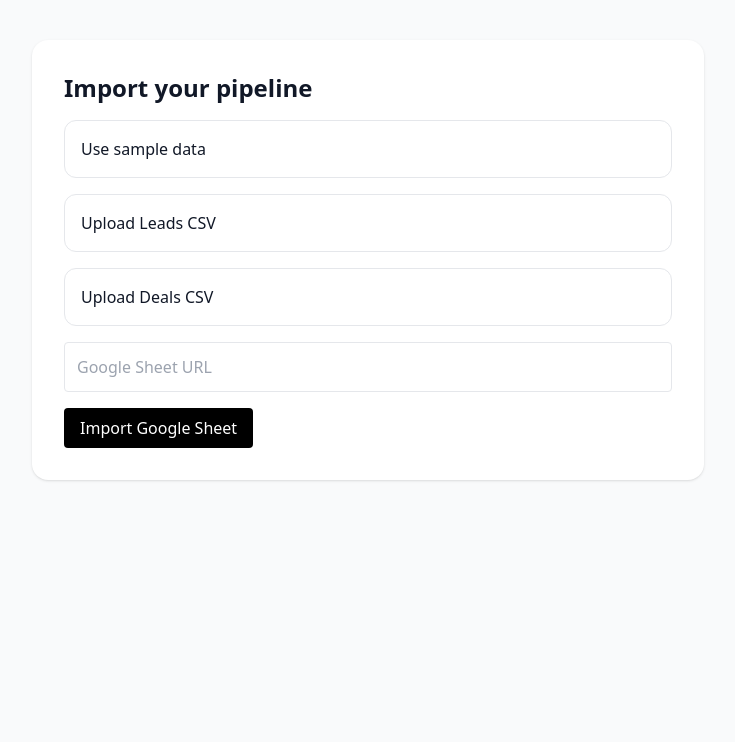
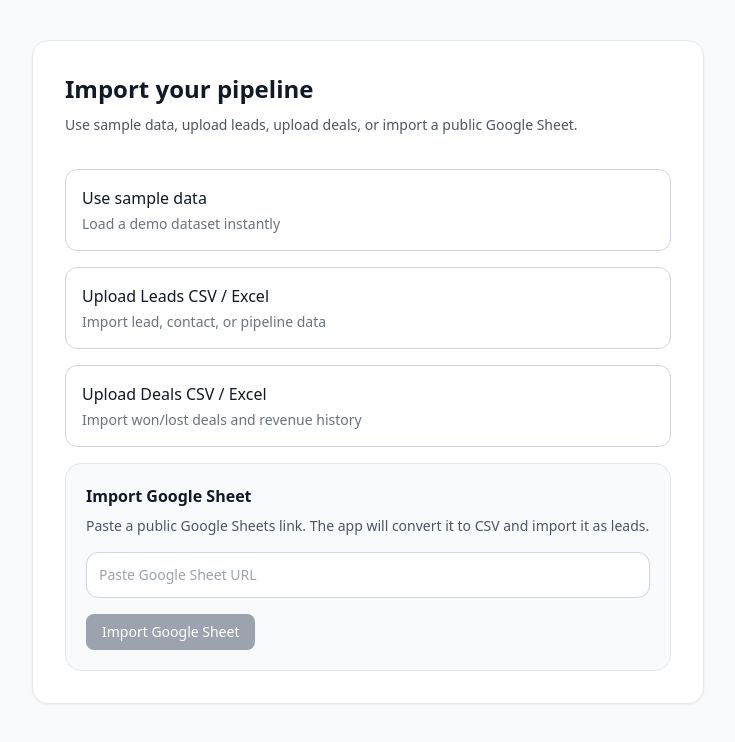
Before and after one commit to powerstephen/ai-sales-agent-mvp-new, a Next.js app: page /connect in a window 1280 px wide. Shown: the top 742 px of the page, without its empty margins (272-1007 px from the left). Built offline with nearby package versions, Linux system fonts and the light colour scheme.

Commit message:
Update page.tsx

```diff
--- a/app/connect/page.tsx
+++ b/app/connect/page.tsx
@@ -13,16 +13,17 @@ export default function ConnectPage() {
   const [sheetUrl, setSheetUrl] = useState("");
   const [error, setError] = useState("");
 
-  const saveLeads = (data: any) => {
+  const saveLeads = (data: unknown) => {
     localStorage.setItem("uploadedLeads", JSON.stringify(data));
     localStorage.setItem("dataMode", "uploaded");
   };
 
-  const saveDeals = (data: any) => {
+  const saveDeals = (data: unknown) => {
     localStorage.setItem("uploadedDeals", JSON.stringify(data));
   };
 
   const handleUseSample = () => {
+    setError("");
     setLoading(true);
 
     setTimeout(() => {
@@ -32,104 +33,172 @@ export default function ConnectPage() {
   };
 
   const handleLeadsUpload = async (file: File) => {
+    try {
+      setError("");
       setLoading(true);
 
       const buffer = await file.arrayBuffer();
       const workbook = XLSX.read(buffer, { type: "array" });
       const sheet = workbook.Sheets[workbook.SheetNames[0]];
-    const rows = XLSX.utils.sheet_to_json(sheet);
+      const rows = XLSX.utils.sheet_to_json<Record<string, unknown>>(sheet, {
+        defval: "",
+      });
 
       const normalized = normalizeImportedRows(rows);
       saveLeads(normalized);
       router.push("/");
+    } catch {
+      setLoading(false);
+      setError("Could not import leads file. Please use CSV or Excel.");
+    }
   };
 
   const handleDealsUpload = async (file: File) => {
+    try {
+      setError("");
+      setLoading(true);
+
       const buffer = await file.arrayBuffer();
       const workbook = XLSX.read(buffer, { type: "array" });
       const sheet = workbook.Sheets[workbook.SheetNames[0]];
-    const rows = XLSX.utils.sheet_to_json(sheet);
+      const rows = XLSX.utils.sheet_to_json<Record<string, unknown>>(sheet, {
+        defval: "",
+      });
 
       saveDeals(rows);
+      setLoading(false);
       alert("Deals uploaded successfully");
+    } catch {
+      setLoading(false);
+      setError("Could not import deals file. Please use CSV or Excel.");
+    }
   };
 
   const handleGoogleSheet = async () => {
+    try {
+      setError("");
       setLoading(true);
 
       const csvUrl = googleSheetUrlToCsvUrl(sheetUrl);
       const res = await fetch(csvUrl);
+
+      if (!res.ok) {
+        throw new Error("Failed to fetch Google Sheet");
+      }
+
       const text = await res.text();
-
       const workbook = XLSX.read(text, { type: "string" });
       const sheet = workbook.Sheets[workbook.SheetNames[0]];
-    const rows = XLSX.utils.sheet_to_json(sheet);
+      const rows = XLSX.utils.sheet_to_json<Record<string, unknown>>(sheet, {
+        defval: "",
+      });
 
       const normalized = normalizeImportedRows(rows);
       saveLeads(normalized);
       router.push("/");
+    } catch {
+      setLoading(false);
+      setError(
+        "Could not import that Google Sheet. Make sure it is public or published, then try again."
+      );
+    }
   };
 
   return (
     <main className="min-h-screen bg-gray-50 px-6 py-10">
-      <div className="max-w-2xl mx-auto bg-white p-8 rounded-2xl shadow">
-
-        <h1 className="text-2xl font-semibold mb-4">
-          Import your pipeline
-        </h1>
+      <div className="mx-auto max-w-2xl rounded-2xl border border-gray-200 bg-white p-8 shadow-sm">
+        <h1 className="text-2xl font-semibold text-gray-900">Import your pipeline</h1>
+        <p className="mt-2 text-sm leading-6 text-gray-600">
+          Use sample data, upload leads, upload deals, or import a public Google Sheet.
+        </p>
 
         {!loading && (
-          <div className="space-y-4">
-
+          <div className="mt-8 space-y-4">
             <button
               onClick={handleUseSample}
-              className="w-full border p-4 rounded-xl text-left"
+              className="w-full rounded-xl border border-gray-300 p-4 text-left hover:bg-gray-50"
             >
-              Use sample data
+              <div className="font-medium text-gray-900">Use sample data</div>
+              <div className="mt-1 text-sm text-gray-500">
+                Load a demo dataset instantly
+              </div>
             </button>
 
-            <label className="block border p-4 rounded-xl cursor-pointer">
-              Upload Leads CSV
+            <label className="block cursor-pointer rounded-xl border border-gray-300 p-4 hover:bg-gray-50">
+              <div className="font-medium text-gray-900">Upload Leads CSV / Excel</div>
+              <div className="mt-1 text-sm text-gray-500">
+                Import lead, contact, or pipeline data
+              </div>
               <input
                 type="file"
+                accept=".csv,.xlsx,.xls"
                 className="hidden"
-                onChange={(e) =>
-                  e.target.files && handleLeadsUpload(e.target.files[0])
-                }
+                onChange={(e) => {
+                  const file = e.target.files?.[0];
+                  if (file) handleLeadsUpload(file);
+                }}
               />
             </label>
 
-            <label className="block border p-4 rounded-xl cursor-pointer">
-              Upload Deals CSV
+            <label className="block cursor-pointer rounded-xl border border-gray-300 p-4 hover:bg-gray-50">
+              <div className="font-medium text-gray-900">Upload Deals CSV / Excel</div>
+              <div className="mt-1 text-sm text-gray-500">
+                Import won/lost deals and revenue history
+              </div>
               <input
                 type="file"
+                accept=".csv,.xlsx,.xls"
                 className="hidden"
-                onChange={(e) =>
-                  e.target.files && handleDealsUpload(e.target.files[0])
-                }
+                onChange={(e) => {
+                  const file = e.target.files?.[0];
+                  if (file) handleDealsUpload(file);
+                }}
               />
             </label>
+
+            <div className="rounded-2xl border border-gray-200 bg-gray-50 p-5">
+              <h2 className="text-base font-semibold text-gray-900">Import Google Sheet</h2>
+              <p className="mt-2 text-sm text-gray-600">
+                Paste a public Google Sheets link. The app will convert it to CSV and import it as leads.
+              </p>
 
               <input
                 value={sheetUrl}
                 onChange={(e) => setSheetUrl(e.target.value)}
-              placeholder="Google Sheet URL"
-              className="w-full border p-3 rounded"
+                placeholder="Paste Google Sheet URL"
+                className="mt-4 w-full rounded-xl border border-gray-300 bg-white p-3 text-sm outline-none focus:border-gray-500"
               />
 
               <button
                 onClick={handleGoogleSheet}
-              className="bg-black text-white px-4 py-2 rounded"
+                disabled={!sheetUrl}
+                className="mt-4 rounded-lg bg-black px-4 py-2 text-sm text-white disabled:cursor-not-allowed disabled:bg-gray-400"
               >
                 Import Google Sheet
               </button>
-
+            </div>
           </div>
         )}
 
-        {loading && <p>Analyzing data...</p>}
+        {loading && (
+          <div className="mt-8 rounded-2xl border border-gray-200 bg-gray-50 p-6 text-center">
+            <h2 className="text-lg font-semibold text-gray-900">Analyzing data</h2>
+            <p className="mt-2 text-sm text-gray-600">
+              Building ICP, scoring leads, and identifying opportunities...
+            </p>
 
-        {error && <p className="text-red-500">{error}</p>}
+            <div className="mt-6 space-y-3">
+              <div className="h-2 animate-pulse rounded bg-gray-200" />
+              <div className="mx-auto h-2 w-3/4 animate-pulse rounded bg-gray-200" />
+            </div>
+          </div>
+        )}
+
+        {error && (
+          <div className="mt-6 rounded-xl border border-red-200 bg-red-50 px-4 py-3 text-sm text-red-700">
+            {error}
+          </div>
+        )}
       </div>
     </main>
   );
```
Lines whose indentation alone changed are shown as unchanged.
